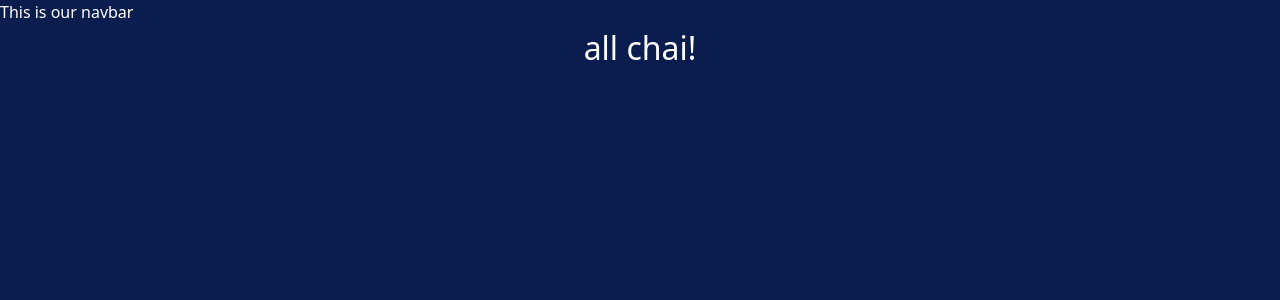
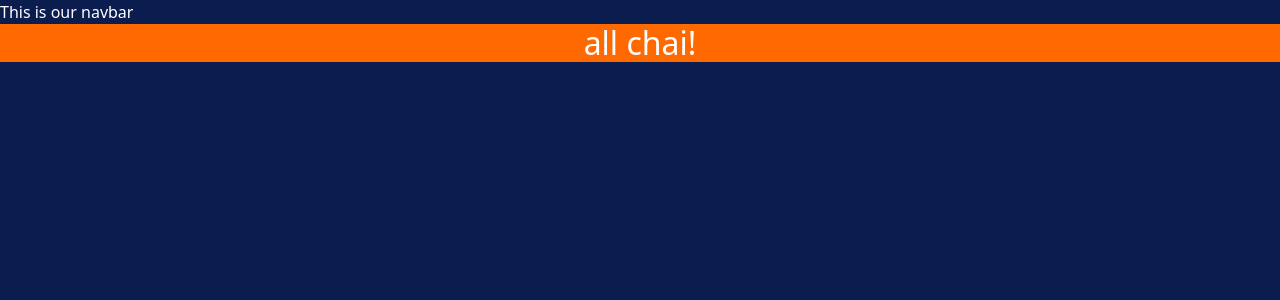
Before and after one commit to fateh0007/Django, a Django app: template chaiaurDjango/chai/templates/chai/all_chai.html in a window 1280 px wide. Shown: the top 300 px of the page. Run offline with Django 3.2, Linux system fonts and the light colour scheme; the template is opened without the code that fills it, so the values that code supplies are empty; some libraries are stand-ins or nearby versions.

Commit message:
Updated Admin

```diff
--- a/chaiaurDjango/chai/templates/chai/all_chai.html
+++ b/chaiaurDjango/chai/templates/chai/all_chai.html
@@ -1,9 +1,9 @@
 {% extends "layout.html" %}
 
 {% block title %}
-Home Page
+Chai Page
 {% endblock %}
 
 {% block  content%}
-<h1>all chai!</h1>
+<h1 class="bg-orange-500 text-3xl">all chai!</h1>
 {% endblock %}
--- a/chaiaurDjango/chaiaurDjango/views.py
+++ b/chaiaurDjango/chaiaurDjango/views.py
@@ -6,7 +6,7 @@ def home(request):
     return render(request, "website/index.html")
 
 def about(request):
-    return HttpResponse("Hello, welcome to Chai aur Django about page!")
+    return render(request, "about/index.html")
 
 def contact(request):
     return HttpResponse("Hello, welcome to Chai aur Django contact page!")
--- a/chaiaurDjango/theme/static/css/dist/styles.css
+++ b/chaiaurDjango/theme/static/css/dist/styles.css
@@ -8,9 +8,7 @@
     --font-serif: ui-serif, Georgia, Cambria, 'Times New Roman', Times, serif;
     --font-mono: ui-monospace, SFMono-Regular, Menlo, Monaco, Consolas, 'Liberation Mono', 'Courier New',
     monospace;
-    --color-red-500: oklch(63.7% 0.237 25.331);
     --color-orange-500: oklch(70.5% 0.213 47.604);
-    --color-amber-500: oklch(76.9% 0.188 70.08);
     --color-purple-500: oklch(62.7% 0.265 303.9);
     --color-gray-50: oklch(98.5% 0.002 247.839);
     --color-black: #000;
@@ -221,9 +219,6 @@
   .bg-purple-500 {
     background-color: var(--color-purple-500);
   }
-  .bg-red-500 {
-    background-color: var(--color-red-500);
-  }
   .font-serif {
     font-family: var(--font-serif);
   }
```
Also changed, not shown: chaiaurDjango/templates/about/index.html (added, +9 -0 lines), chaiaurDjango/chai/urls.py (line endings or trailing spaces), chaiaurDjango/db.sqlite3.
